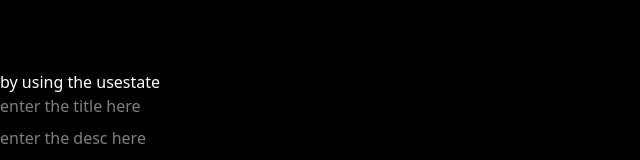
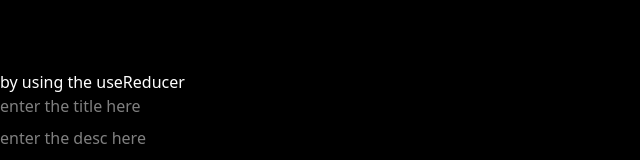
Before and after one commit to auscode/ReactDifferences, a React (Vite) app: page / in a window 1280 px wide. Shown: the part 194-354 px from the top of the page, without its empty margins (0-640 px from the left). Built offline with nearby package versions, Linux system fonts and the light colour scheme.

Commit message:
minor changes

```diff
--- a/src/App.jsx
+++ b/src/App.jsx
@@ -11,7 +11,7 @@ function App() {
       <br />
       <br />
       <br />
-      <p>by using the usestate</p>
+      <p>by using the useReducer</p>
       <UsingUseReducer />
     </>
   );
```
